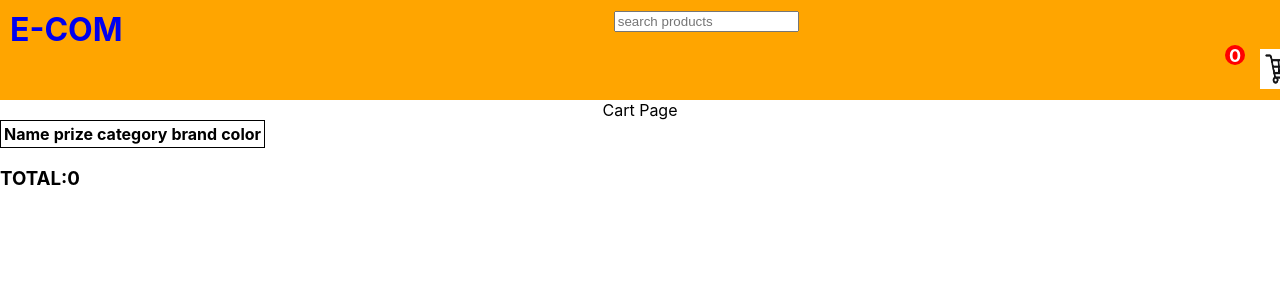
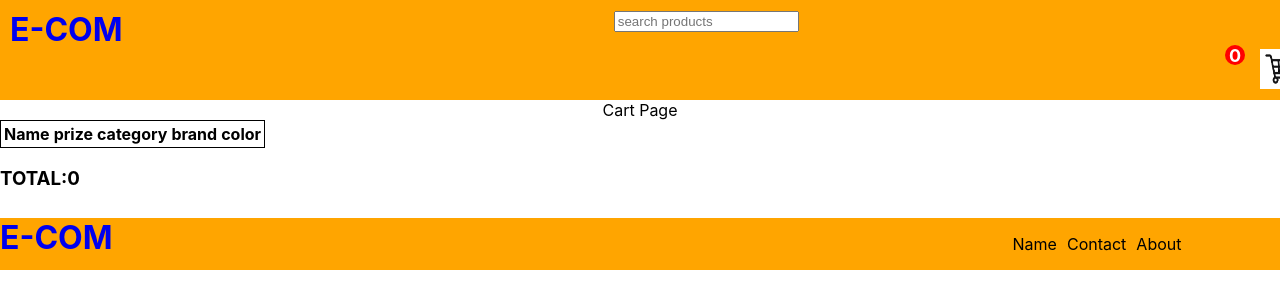
Before and after one commit to Harishkumaresan/React-Redux-Saga, a React (Create React App) app in the folder reactfirst/: page /cart in a window 1280 px wide. Shown: the top 308 px of the page. Built offline with nearby package versions, Linux system fonts and the light colour scheme.

Commit message:
Header and footer contain Constant and children or components

```diff
--- a/reactfirst/src/App.js
+++ b/reactfirst/src/App.js
@@ -8,7 +8,6 @@ function App() {
 
   return (
     <div className="App">
-    <Header1 />
     <Routes>
     <Route path='/'  element={<Main />} />
     <Route path='/cart'  element={<Cart />} />
--- a/reactfirst/src/Components/Cart.js
+++ b/reactfirst/src/Components/Cart.js
@@ -1,13 +1,14 @@
 import React from 'react'
 import { useSelector } from 'react-redux'
 import { cartData } from '../Redux/reducer'
+import Header1 from './Header1';
 
 const Cart = () => {
     const cartData = useSelector((state)=>state.cartData);
     console.log("cartdata",cartData);
     const amount = cartData.length && cartData.map((item)=>item.prize).reduce((prev,next)=>prev+next)
   return (
-    <>
+    <Header1>
     <div>Cart Page</div>
     <div>
 <table style={{border:'1px solid black'}}>
@@ -33,7 +34,7 @@ const Cart = () => {
 </table>
     </div>
     <h3 style={{float:'left'}}>TOTAL:{amount} </h3>
-    </>
+    </Header1>
   )
 }
 
--- a/reactfirst/src/Components/Header1.js
+++ b/reactfirst/src/Components/Header1.js
@@ -39,12 +39,13 @@ const CartCount = styled.span`
   right:55px
 `;
 
-const Header1 = () => {
+const Header1 = ({children}) => {
   const result = useSelector((state) => state.cartData);
   console.log('data in header', result);
   const dispatch = useDispatch()
 
   return (
+    <>
     <CartContainer>
       <NavLink to={'/'}><h1 style={{float:'left' , margin:'0px'}}>E-COM</h1></NavLink>
       <div>
@@ -55,6 +56,16 @@ const Header1 = () => {
       <CartIcon src={img} alt='Cart' />
       </NavLink>
     </CartContainer>
+     <main className="content">{children}</main>
+     <footer style={{marginTop:'70px', backgroundColor:'orange'}}>
+     <NavLink to={'/'}><h1 style={{float:'left' , margin:'0px'}}>E-COM</h1></NavLink>
+     <div style={{display:'flex' , paddingLeft:'900px' , gap:'10px'}}>
+      <p>Name</p>
+      <p>Contact</p>
+      <p>About</p>
+     </div>
+     </footer>
+     </>
   );
 };
 
--- a/reactfirst/src/Components/main.js
+++ b/reactfirst/src/Components/main.js
@@ -6,6 +6,7 @@ import { useDispatch } from 'react-redux'
 import { productList } from '../Redux/productAction';
 import { useSelector } from 'react-redux'
 import { useEffect } from 'react';
+import Header1 from './Header1';
 function Main() {
   const dispatch = useDispatch();
   let data = useSelector((state) => state.productData)
@@ -18,6 +19,7 @@ function Main() {
     dispatch(productList())
   },[])
   return (
+    <Header1>
     <div>
       <div>
         <button onClick={() => dispatch(emptyCart())} >Empty-Cart</button>
@@ -40,6 +42,7 @@ function Main() {
         }
       </div>
     </div>
+    </Header1>
   );
 }
 
```
